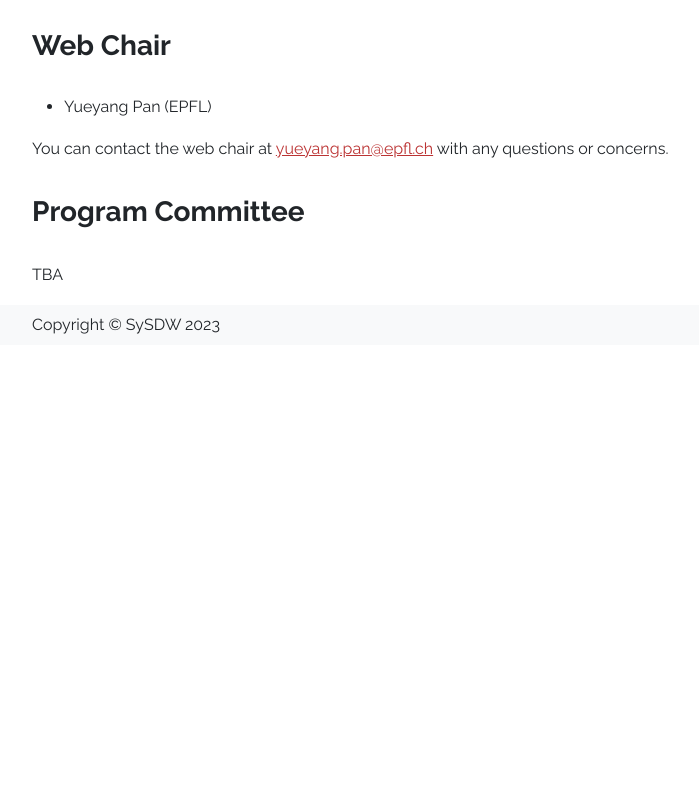
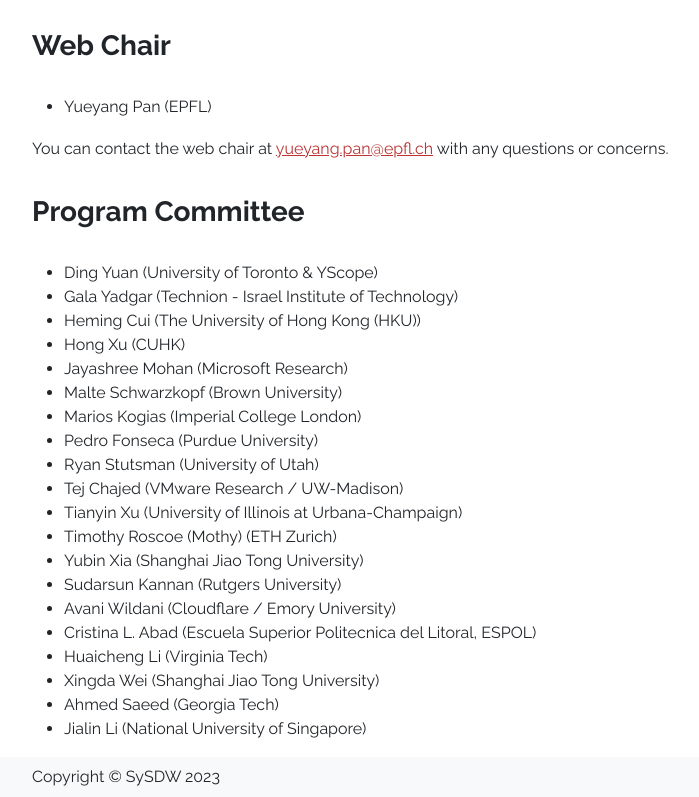
Before and after one commit to sysdw24/sysdw24.github.io, a plain HTML site: page index.html in a window 1280 px wide. Shown: the part 2762-3559 px from the top of the page, without its empty margins (50-749 px from the left). Before the commit the page ends 3107 px from the top, so only its background shows below. Drawn offline with nearby package versions, Linux system fonts and the light colour scheme.

Commit message:
rewind pc

```diff
--- a/index.html
+++ b/index.html
@@ -159,8 +159,6 @@
                     <h3 class="section-subheading">Program Committee</h3>
 
                     <p>
-                        TBA
-                        <!--
                         <ul>
                             <li>Ding Yuan (University of Toronto &amp; YScope)</li>
                             <li>Gala Yadgar (Technion - Israel Institute of Technology)</li>
@@ -183,7 +181,6 @@
                             <li>Ahmed Saeed (Georgia Tech)</li>
                             <li>Jialin Li (National University of Singapore)</li>
                         </ul>
-                        -->
                     </p>
 
                 </div>
```
